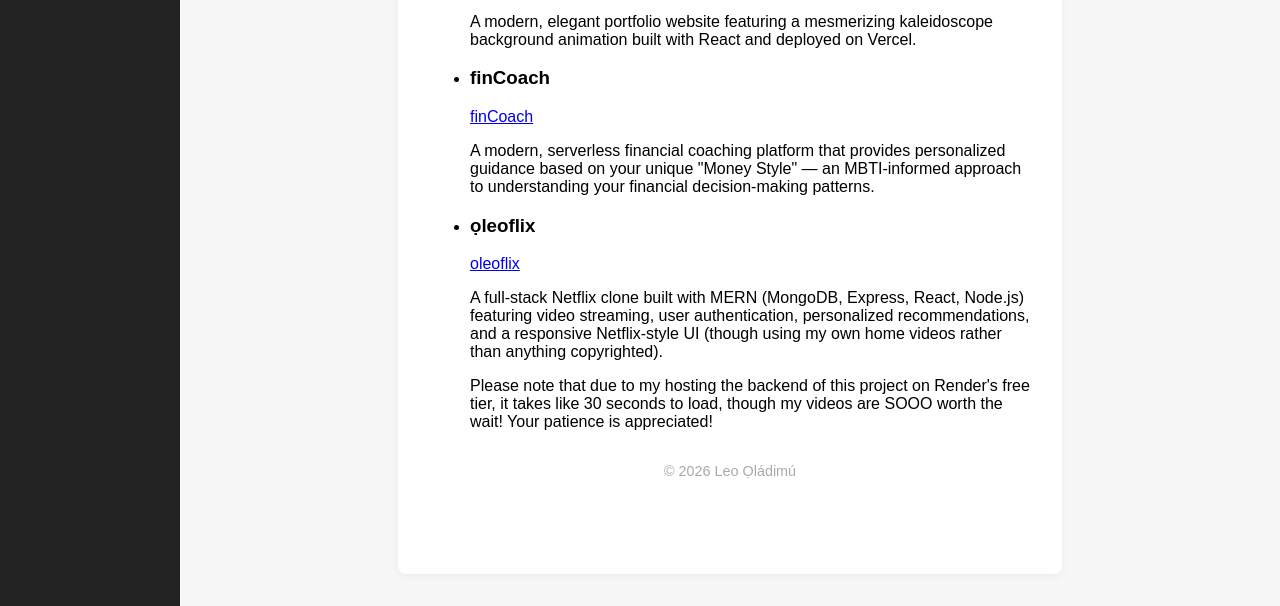
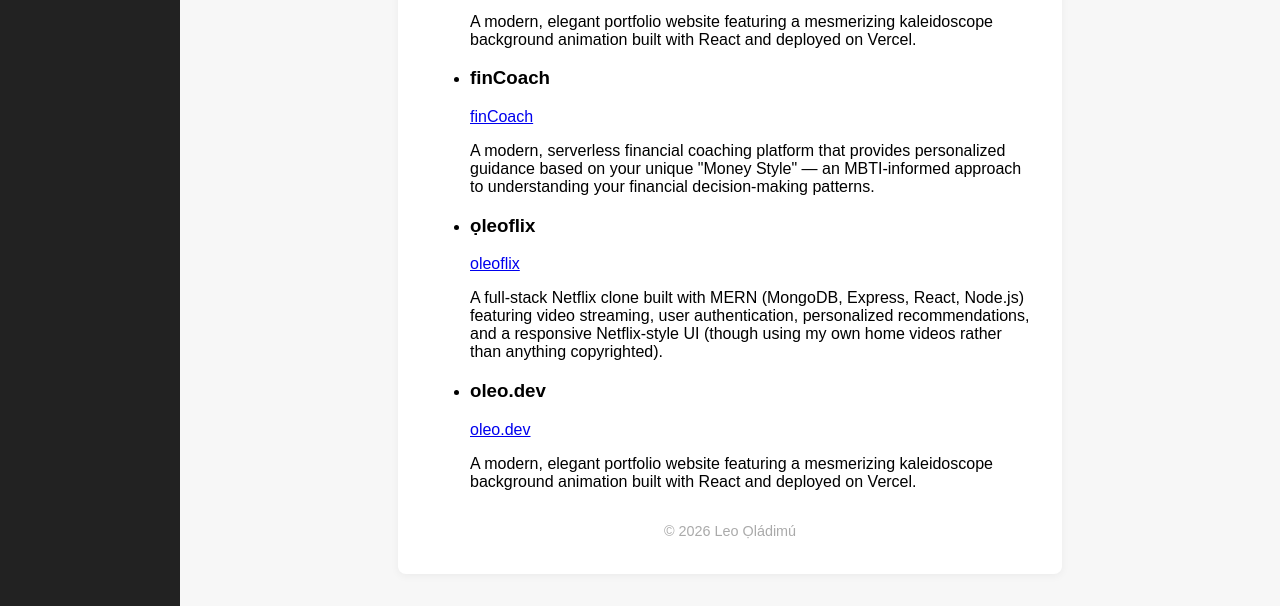
Before and after one commit to leooladimu/portofino, a plain HTML site: page projects.html in a window 1280 px wide. Shown: the part 194-800 px from the top of the page. Drawn offline with Linux system fonts and the light colour scheme.

Commit message:
project edit 2

```diff
--- a/projects.html
+++ b/projects.html
@@ -68,15 +68,13 @@
   <body>
     <nav>
       <ul>
-  <li><a href="index.html">Home</a></li>
+        <li><a href="index.html">Home</a></li>
         <li><a href="about.html">About</a></li>
         <li><a href="projects.html" class="active">Projects</a></li>
       </ul>
     </nav>
     <div class="main-content">
-      <header>
-
-      </header>
+      <header></header>
       <main>
         <section class="projects">
           <h2>Projects</h2>
@@ -104,14 +102,20 @@
               <h3>ọleoflix</h3>
               <a href="https://oleoflix.oleo.dev/">oleoflix</a>
               <p>
-                A full-stack Netflix clone built with MERN (MongoDB,
-                Express, React, Node.js) featuring video streaming, user
-                authentication, personalized recommendations, and a responsive
-                Netflix-style UI (though using my own home videos rather than
-                anything copyrighted).
+                A full-stack Netflix clone built with MERN (MongoDB, Express,
+                React, Node.js) featuring video streaming, user authentication,
+                personalized recommendations, and a responsive Netflix-style UI
+                (though using my own home videos rather than anything
+                copyrighted).
               </p>
-              <p>Please note that due to my hosting the backend of this project on Render's free tier, it takes
-                like 30 seconds to load, though my videos are SOOO worth the wait! Your patience is appreciated!
+            </li>
+            <li>
+              <h3>oleo.dev</h3>
+              <a href="https://www.oleo.dev/">oleo.dev</a>
+              <p>
+                A modern, elegant portfolio website featuring a mesmerizing
+                kaleidoscope background animation built with React and deployed
+                on Vercel.
               </p>
             </li>
           </ul>
```
Also changed, not shown: 1 other file.
